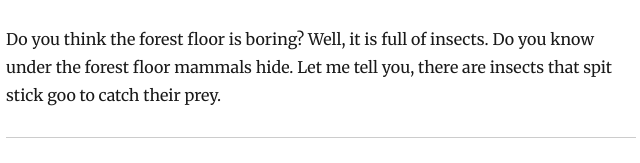
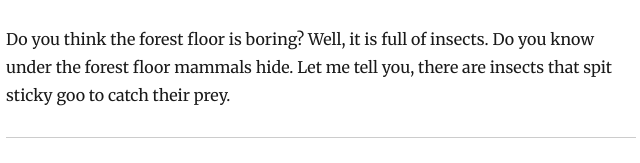
Before and after one commit to karthikpanicker/gias-site, a Gatsby site: page /blog/the-forest-floor/ in a window 1280 px wide. Shown: the part 198-361 px from the top of the page, 319-959 px from the left. Built offline with nearby package versions, Linux system fonts and the light colour scheme; Gatsby itself is replaced by a stand-in of ours; some packages are replaced by stand-ins of ours.

Commit message:
Update Blog “the-forest-floor”

```diff
--- a/content/blog/the-forest-floor.md
+++ b/content/blog/the-forest-floor.md
@@ -4,4 +4,4 @@ date: 2020-06-01T07:28:05.995Z
 title: The forest floor
 description: about the forest floor.
 ---
-Do you think the forest floor is boring? Well, it is full of insects. Do you know under the forest floor mammals hide. Let me tell you, there are insects that spit stick goo to catch their prey.
+Do you think the forest floor is boring? Well, it is full of insects. Do you know under the forest floor mammals hide. Let me tell you, there are insects that spit sticky goo to catch their prey.
```
